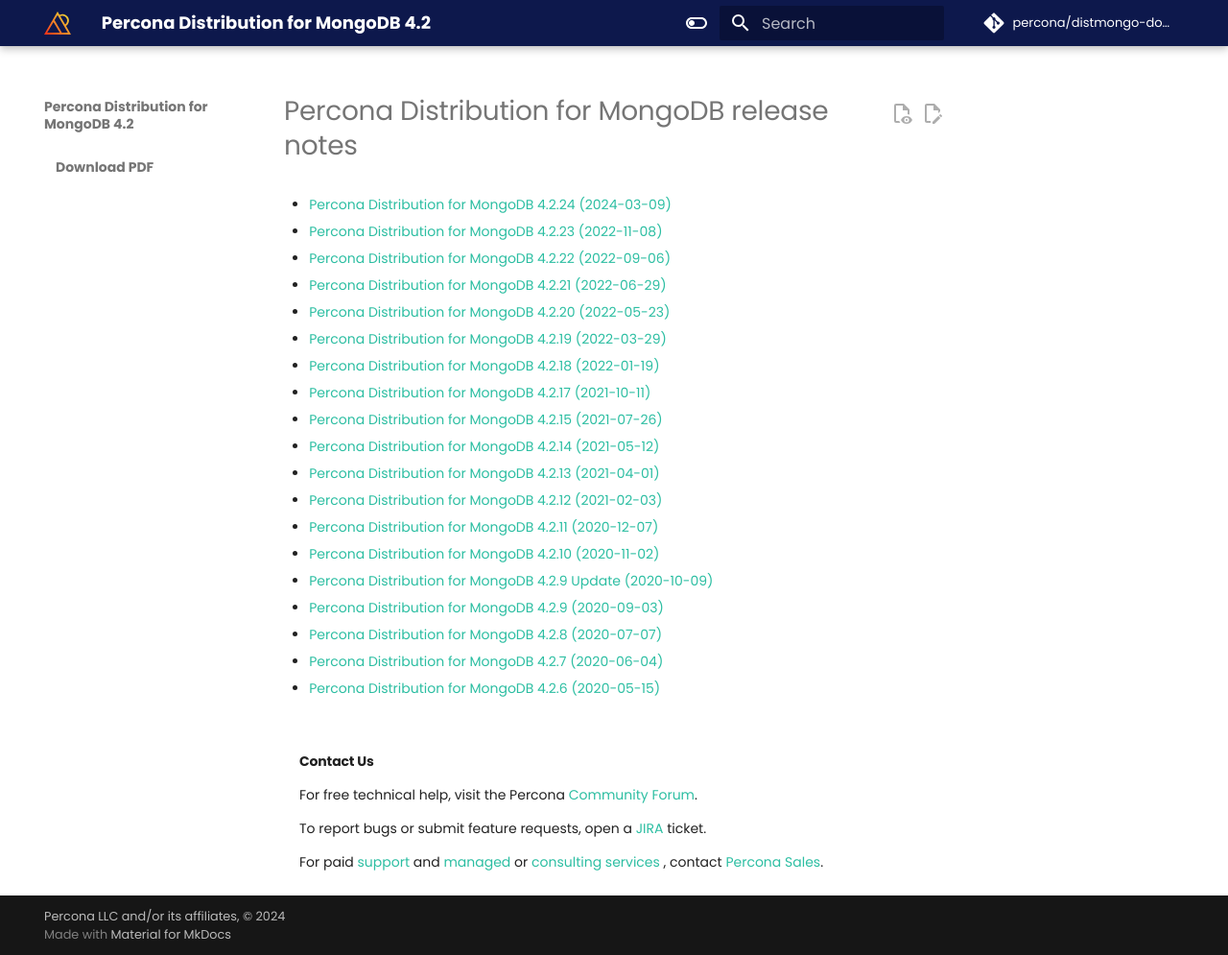
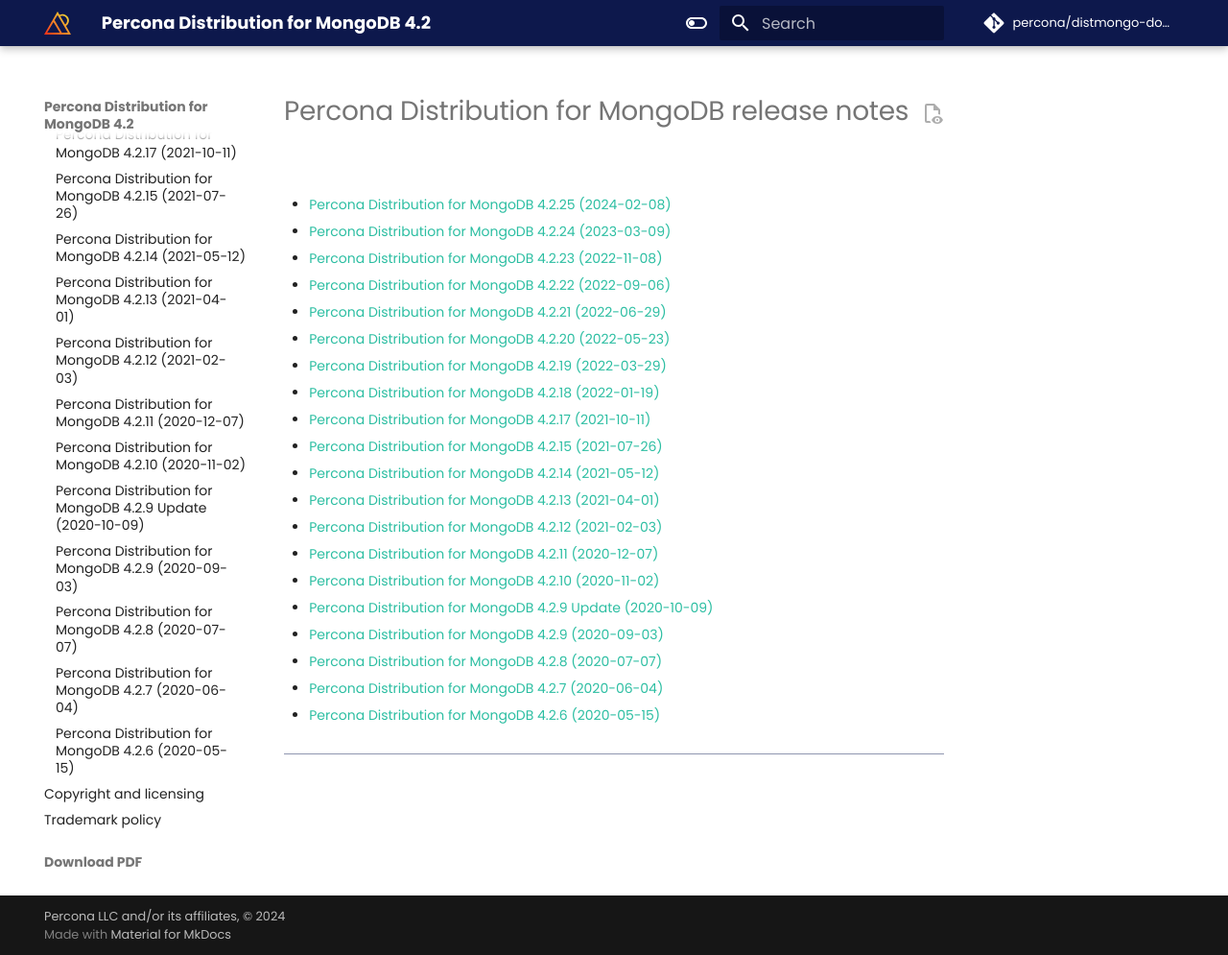
Before and after one commit to percona/distmongo-docs, an MkDocs documentation site: the page built from docs/release-notes.md, in a window 1280 px wide and 995 px high. Shown: the whole window at 96% size. Built offline with MkDocs 1.6.1 and Material for MkDocs 9.7.7, drawn with Linux system fonts in a browser that asks for light colours; nearby versions of some CDN libraries; comment, search, counter and statistics services are not loaded; the version menu is left out.

Commit message:
DISTMONGO-278 Release notes 4.2.25
	modified:   .github/workflows/main.yml
	modified:   _resource/overrides/main.html
	deleted:    _resource/overrides/partials/nav.html
	modified:   docs/404.md
	new file:   docs/release-notes-v4.2.25.md
	modified:   docs/release-notes.md
	modified:   mkdocs-base.yml
	modified:   mkdocs.yml
	modified:   variables.yml

```diff
--- a/_resource/overrides/main.html
+++ b/_resource/overrides/main.html
@@ -39,67 +39,35 @@
 
               {% endblock %}
 
-              {% block analytics %}
-              <!-- Google Tag Manager -->
-              <script>(function(w,d,s,l,i){w[l]=w[l]||[];w[l].push({'gtm.start':
-              new Date().getTime(),event:'gtm.js'});var f=d.getElementsByTagName(s)[0],
-              j=d.createElement(s),dl=l!='dataLayer'?'&l='+l:'';j.async=true;j.src=
-              'https://www.googletagmanager.com/gtm.js?id='+i+dl;f.parentNode.insertBefore(j,f);
-              })(window,document,'script','dataLayer','GTM-WBVF48V');</script>
-              <!-- End Google Tag Manager -->
-
-              <!-- Google Tag Manager (noscript) -->
-              <noscript><iframe src="https://www.googletagmanager.com/ns.html?id=GTM-WBVF48V"
-              height="0" width="0" style="display:none;visibility:hidden"></iframe></noscript>
-              <!-- End Google Tag Manager (noscript) -->
-              {% endblock %}
-
-              {% block outdated %}
-              <div>This documentation is for the end of life version of Percona Distribution for MongoDB 4.2 which is no longer supported.<br> <strong><a href="https://www.percona.com/blog/mongodb-4-2-eol-implications/">Learn more about MongoDB 4.2 end of life implications</a>.</strong> See the <strong><a href= {{ '../' ~ base_url }}>current documentation</a></strong>. </div>
-              {% endblock %}
-
-              {% block content %}
-
-                <!-- Edit and view button -->
-                {% if page.edit_url %}
-                  {% set edit = "https://github.com/percona/distmongo-docs/edit/4.2/docs/" %}
-                  {% set view = "https://raw.githubusercontent.com/percona/distmongo-docs/4.2/docs/" %}
-                  <a
-                    href="{{ page.edit_url }}"
-                    title="{{ lang.t('edit.link.title') }}"
-                    class="md-content__button md-icon"
-                  >
-                    {% include ".icons/material/file-edit-outline.svg" %}
-                  </a>
-                  <a
-                    href="{{ page.edit_url | replace(edit, view) }}"
-                    title="View source of this page"
-                    class="md-content__button md-icon"
-                  >
-                    {% include ".icons/material/file-eye-outline.svg" %}
-                  </a>
-                {% endif %}
-
-                <!--
-                  Hack: check whether the content contains a h1 headline. If it
-                  doesn't, the page title (or respectively site name) is used
-                  as the main headline.
-                -->
-                {% if not "\x3ch1" in page.content %}
-                  <h1>{{ page.title | d(config.site_name, true)}}</h1>
-                {% endif %}
-
-                <!-- Markdown content -->
-                {{ page.content }}
-
-                {{ relbar2() }}
-
-                <!-- Last update of source file -->
-                {% if page and page.meta %}
-                  {% if page.meta.git_revision_date_localized or
-                        page.meta.revision_date
-                  %}
-                    {% include "partials/source-file.html" %}
-                  {% endif %}
-                {% endif %}
-              {% endblock %}
+              {% block site_nav %}
+            {% if nav %}
+              {% if page.meta and page.meta.hide %}
+                {% set hidden = "hidden" if "navigation" in page.meta.hide %}
+              {% endif %}
+              <div class="md-sidebar md-sidebar--primary" data-md-component="sidebar" data-md-type="navigation" {{ hidden }}>
+                <div class="md-sidebar__scrollwrap">
+                  <div class="md-sidebar__inner">
+                    {% include "partials/nav.html" %}
+                    <br>
+                    <label class="md-nav__title" for="__drawer">
+    <a href="https://learn.percona.com/download-manual-percona-distribution-for-mongodb-4-2" onclick="_gaq.push(['b._trackEvent', 'Percona Distribution for MongoDB', 'Download', 'Download Manual Percona Distribution for MongoDB']);" class="md-nav__link md-nav__link--active" style="font-size: .7rem;">
+      Download PDF
+    </a>
+  </label>
+                  </div>
+                </div>
+              </div>
+            {% endif %}
+            {% if "toc.integrate" not in features %}
+              {% if page.meta and page.meta.hide %}
+                {% set hidden = "hidden" if "toc" in page.meta.hide %}
+              {% endif %}
+              <div class="md-sidebar md-sidebar--secondary" data-md-component="sidebar" data-md-type="toc" {{ hidden }}>
+                <div class="md-sidebar__scrollwrap">
+                  <div class="md-sidebar__inner">
+                    {% include "partials/toc.html" %}
+                  </div>
+                </div>
+              </div>
+            {% endif %}
+          {% endblock %}
--- a/_resource/overrides/partials/nav.html
+++ /dev/null
@@ -1,36 +0,0 @@
-{#-
-  This file was automatically generated - do not edit
--#}
-{% set class = "md-nav md-nav--primary" %}
-{% if "navigation.tabs" in features %}
-  {% set class = class ~ " md-nav--lifted" %}
-{% endif %}
-{% if "toc.integrate" in features %}
-  {% set class = class ~ " md-nav--integrated" %}
-{% endif %}
-<nav class="{{ class }}" aria-label="{{ lang.t('nav.title') }}" data-md-level="0">
-  <label class="md-nav__title" for="__drawer">
-    <a href="{{ config.extra.homepage | d(nav.homepage.url, true) | url }}" title="{{ config.site_name | e }}" class="md-nav__button md-logo" aria-label="{{ config.site_name }}" data-md-component="logo">
-      {% include "partials/logo.html" %}
-    </a>
-    {{ config.site_name }}
-  </label>
-  {% if config.repo_url %}
-    <div class="md-nav__source">
-      {% include "partials/source.html" %}
-    </div>
-  {% endif %}
-  <ul class="md-nav__list" data-md-scrollfix>
-    {% for nav_item in nav %}
-      {% set path = "__nav_" ~ loop.index %}
-      {% set level = 1 %}
-      {% include "partials/nav-item.html" %}
-    {% endfor %}
-    <br/>
-   <label class="md-nav__title" for="__drawer">
-    <a href="https://learn.percona.com/download-manual-percona-distribution-for-mongodb-4-2" onclick="_gaq.push(['b._trackEvent', 'Percona Distribution for MongoDB', 'Download', 'Download Manual Percona Distribution for MongoDB']);" class="md-nav__link md-nav__link--active">
-      Download PDF
-    </a>
-  </label>
-  </ul>
-</nav>
--- /dev/null
+++ b/docs/release-notes-v4.2.25.md
@@ -0,0 +1,33 @@
+# Percona Distribution for MongoDB 4.2.25 (2024-02-08)
+
+[Installation](installation.md)
+
+Percona Distribution for MongoDB is a collection of solutions to run and operate your
+MongoDB efficiently with the data being consistently backed up.
+
+Percona Distribution for MongoDB includes the following components:
+
+* *Percona Server for MongoDB* is a fully compatible source-available, drop-in replacement for MongoDB.
+
+* *Percona Backup for MongoDB* is a distributed, low-impact solution for achieving
+consistent backups of MongoDB sharded clusters and replica sets.
+
+This release of Percona Distribution for MongoDB is based on [Percona Server for MongoDB 4.2.25-25](https://docs.percona.com/percona-server-for-mongodb/4.2/release_notes/4.2.25-25.html) and [Percona Backup for MongoDB 2.0.4](https://docs.percona.com/percona-backup-mongodb/release-notes/2.0.4.html).
+
+## Release Highlights
+
+* Optimized the construction of the balancer's collection distribution status histogram
+
+* Fixed the query planner logic to distinguish parameterized queries in the presence of a partial index that contains logical expressions (`$and`, `$or`).
+
+* Improved performance of updating the routing table and prevented blocking client requests during refresh for clusters with 1 million of chunks.
+
+* Avoided traversing routing table in balancer split chunk policy
+
+* Fixed the issue that caused the modification of the original ChunkMap vector during the chunk migration and that could lead to data loss. The issue affects MongoDB versions 4.4.25, 5.0.21, 6.0.10 through 6.0.11 and 7.0.1 through 7.0.2. Requires stopping all chunk merge activities and restarting all the binaries in the cluster (both `mongod` and `mongos`).
+
+Percona Backup for MongoDB 2.0.4 provides the ability to [specify the custom path to `mongod` binaries](https://docs.percona.com/percona-backup-mongodb/usage/restore#define-mongod-binary-location) to simplify the physical restore process.
+
+## Packaging changes
+
+Percona Distribution for MongoDB 4.2.25 is no longer available on Ubuntu 18.04 (Bionic Beaver).
--- a/docs/release-notes.md
+++ b/docs/release-notes.md
@@ -1,6 +1,8 @@
 # Percona Distribution for MongoDB release notes
 
-* [Percona Distribution for MongoDB 4.2.24 (2024-03-09)](release-notes-v4.2.24.md)
+* [Percona Distribution for MongoDB 4.2.25 (2024-02-08)](release-notes-v4.2.25.md)
+
+* [Percona Distribution for MongoDB 4.2.24 (2023-03-09)](release-notes-v4.2.24.md)
 
 * [Percona Distribution for MongoDB 4.2.23 (2022-11-08)](release-notes-v4.2.23.md)
 
--- a/mkdocs-base.yml
+++ b/mkdocs-base.yml
@@ -3,7 +3,7 @@
 site_name: Percona Distribution for MongoDB 4.2
 site_description: Documentation
 site_author: Percona LLC
-copyright: Percona LLC, &#169; 2023
+copyright: Percona LLC, &#169; 2024
 
 repo_name: percona/distmongo-docs
 repo_url: https://github.com/percona/distmongo-docs
@@ -110,7 +110,7 @@
   with-pdf: # https://github.com/orzih/mkdocs-with-pdf
           output_path: '_pdf/PerconaDistributionforMongoDB-4.2.pdf'
           cover_title: 'Distribution for MongoDB Documentation 4.2'
-          cover_subtitle: 4.2.24 (March 9, 2023)
+          cover_subtitle: 4.2.25 (February 8, 2024)
           author: 'Percona Technical Documentation Team'
           cover_logo: docs/_images/Percona_Logo_Color.png
           debug_html: false
@@ -145,6 +145,7 @@
       - minor-upgrade.md
   - Release notes:
       - "Release notes index": "release-notes.md"
+      - release-notes-v4.2.25.md
       - release-notes-v4.2.24.md
       - release-notes-v4.2.23.md
       - release-notes-v4.2.22.md
--- a/mkdocs.yml
+++ b/mkdocs.yml
@@ -16,7 +16,7 @@
 extra:
   analytics:
     provider: google
-    property: UA-343802-3
+    property: !ENV GOOGLE_ANALYTICS_KEY
 
 #Feedback form widget
 #    feedback:
--- a/variables.yml
+++ b/variables.yml
@@ -1,6 +1,5 @@
 # PBM Variables set for HTML output
 # See also mkdocs.yml plugins.with-pdf.cover_subtitle and output_path
 
-release: 'release-notes-v4.2.24'
+release: 'release-notes-v4.2.25'
 version: '4.2'
-release_date: 2023-03-09
```
Also changed, not shown: docs/404.md (+1 -1 lines), 1 other file.
